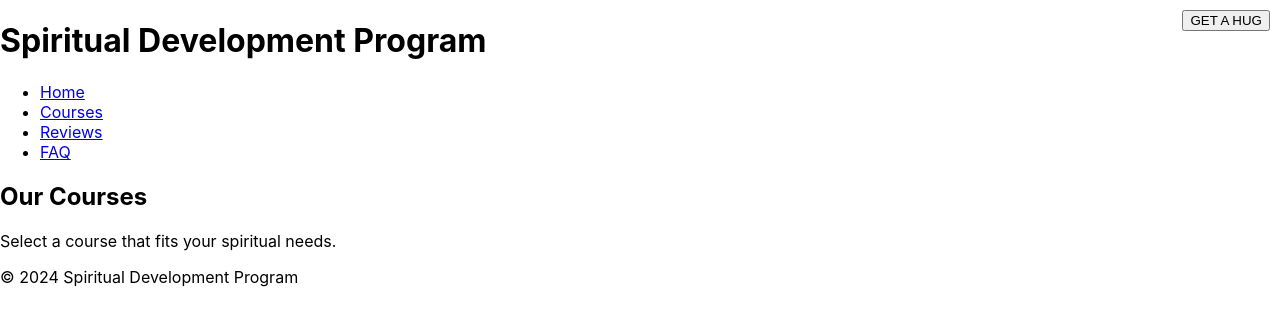
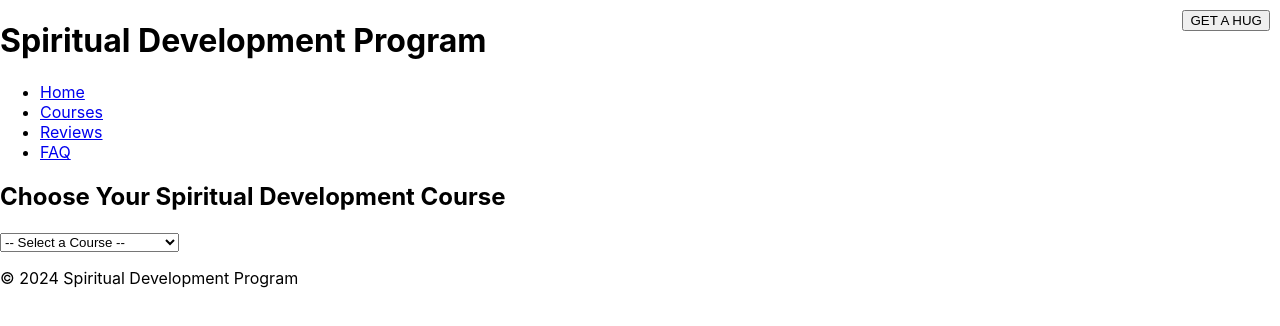
Before and after one commit to AndrePosm/spiritual-development, a React (Create React App) app: page /courses in a window 1280 px wide. Shown: the top 326 px of the page. Built offline with nearby package versions, Linux system fonts and the light colour scheme.

Commit message:
Added selector for spiritual development courses

```diff
--- a/src/pages/Courses.js
+++ b/src/pages/Courses.js
@@ -1,10 +1,29 @@
-import React from 'react';
+import React, { useState } from 'react';
 
 function Courses() {
+  const [selectedCourse, setSelectedCourse] = useState('');
+
+  const handleSelectChange = (event) => {
+    setSelectedCourse(event.target.value);
+  };
+
   return (
     <div>
-      <h2>Our Courses</h2>
-      <p>Select a course that fits your spiritual needs.</p>
+      <h2>Choose Your Spiritual Development Course</h2>
+      <select value={selectedCourse} onChange={handleSelectChange}>
+        <option value="">-- Select a Course --</option>
+        <option value="Physical Harmony">Physical Harmony</option>
+        <option value="Breathing Practices">Breathing Practices</option>
+        <option value="Soul Healing">Soul Healing</option>
+        <option value="Overcoming Panic Attacks">Overcoming Panic Attacks</option>
+      </select>
+
+      {selectedCourse && (
+        <div>
+          <h3>You selected: {selectedCourse}</h3>
+          <p>Here you will find information about the {selectedCourse} course.</p>
+        </div>
+      )}
     </div>
   );
 }
```
